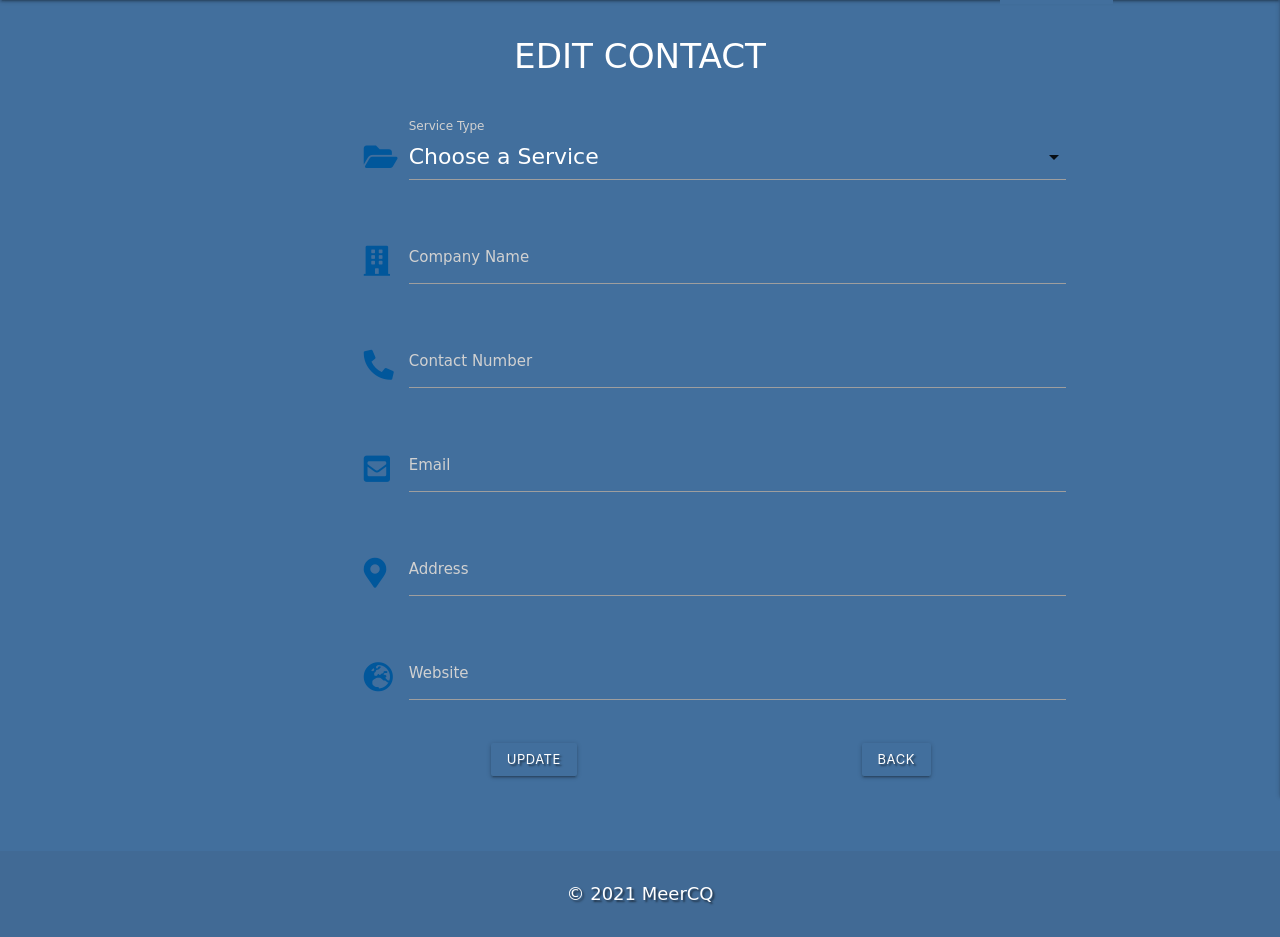
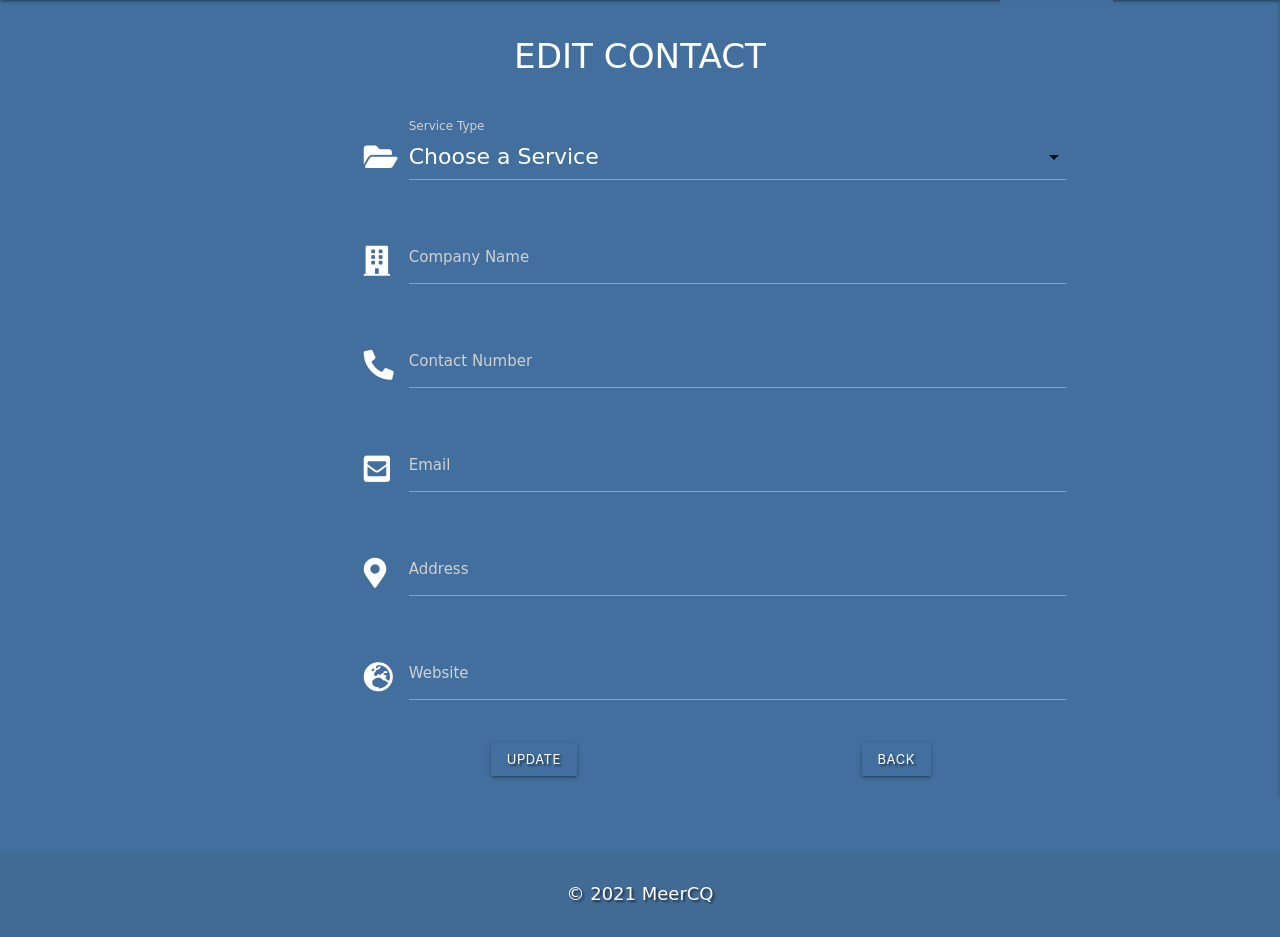
Before and after one commit to gomathishankar28/ms3_meercq, a Flask app: template templates/edit_contact.html in a window 1280 px wide. Shown: the part 64-1001 px from the top of the page. Run offline with Flask 2, Linux system fonts and the light colour scheme; the template is opened without the code that fills it, so the values that code supplies are empty; some libraries are stand-ins or nearby versions; some web fonts are replaced.

Commit message:
changed icon color on edit contact and add review forms to improve contrast ratio

```diff
--- a/templates/edit_contact.html
+++ b/templates/edit_contact.html
@@ -8,7 +8,7 @@
             <!-- service_type selection -->
             <div class="row">
                 <div class="input-field col s12">
-                    <i class="fas fa-folder-open prefix light-blue-text text-darken-4"></i>
+                    <i class="fas fa-folder-open prefix white-textt"></i>
                     <select id="service_type" name="service_type" class="validate" required>
                         <option value="" disabled>Choose a Service</option>
                         {% for service in services %}
@@ -25,7 +25,7 @@
             <!-- task name -->
             <div class="row">
                 <div class="input-field col s12">
-                    <i class="fas fa-building prefix light-blue-text text-darken-4"></i>
+                    <i class="fas fa-building prefix white-text"></i>
                     <input id="company_name" name="company_name" minlength="5" maxlength="50" type="text" class="validate"
                         value="{{ contact.company_name }}" required>
                     <label for="comapany_name">Company Name</label>
@@ -33,7 +33,7 @@
             </div>
              <div class="row">
                 <div class="input-field col s12">
-                    <i class="fas fa-phone-alt prefix light-blue-text text-darken-4"></i>
+                    <i class="fas fa-phone-alt prefix white-text"></i>
                     <input id="mobile" name="mobile" type="number" class="validate"
                         value="{{ contact.mobile }}" required>
                     <label for="mobile">Contact Number</label>
@@ -41,7 +41,7 @@
             </div>
             <div class="row">
                 <div class="input-field col s12">
-                    <i class="fas fa-envelope-square prefix light-blue-text text-darken-4"></i>
+                    <i class="fas fa-envelope-square prefix white-text"></i>
                     <input id="email" name="email" type="email" class="validate"
                         value="{{ contact.email }}"required>
                     <label for="email">Email</label>
@@ -49,7 +49,7 @@
             </div>
             <div class="row">
                  <div class="input-field col s12">
-                    <i class="fas fa-map-marker-alt prefix light-blue-text text-darken-4"></i>
+                    <i class="fas fa-map-marker-alt prefix white-text"></i>
                     <input id="address" name="address" type="text" class="validate"
                         value="{{ contact.address }}" required>
                     <label for="address">Address</label>
@@ -57,7 +57,7 @@
             </div>
             <div class="row">
                  <div class="input-field col s12">
-                    <i class="fas fa-globe-europe prefix light-blue-text text-darken-4"></i>
+                    <i class="fas fa-globe-europe prefix white-text"></i>
                     <input id="url" name="url" type="text" class="validate"
                         value="{{ contact.url }}" required>
                     <label for="url">Website</label>
```
Also changed, not shown: templates/add_review.html (+4 -4 lines).
